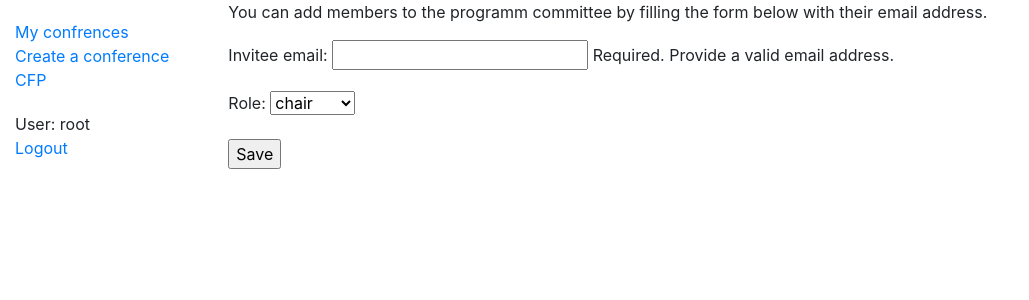
After one commit to H-Labani/PPCMS, a Django app: page /conference/invite/04eb92df-5736-4fbe-b561-385fcae289a8/ in a window 1280 px wide. The commit adds this page. Shown: the top 300 px of the page, without its empty margins (0-1029 px from the left). Run offline with Django 3.2, Linux system fonts and the light colour scheme; a user stored in the database is signed in; some libraries are stand-ins or nearby versions.

Commit message:
Created an conference invitaion model and configured the django-invitation tool. Invitations are now sent to the user via the main page.

```diff
--- a/cfp/urls.py
+++ b/cfp/urls.py
@@ -1,7 +1,7 @@
 from django.urls import path, include
-from .views import CFPView, CFPSearchResult
+from .views import CFPView #CFPSearchResult
 
 urlpatterns = [
     path('',  CFPView.as_view(), name='cfp-search'),
-    path('search/', CFPSearchResult.as_view(), name='cfp-search-result'),
+    #path('search/', CFPSearchResult.as_view(), name='cfp-search-result'),
 ]
--- a/cfp/views.py
+++ b/cfp/views.py
@@ -16,6 +16,7 @@ class CFPView(ListView):
         return queryset
 
 
+"""
 class CFPSearchResult(ListView):
     model = Conference
     template_name = "cfp_search_result.html"
@@ -23,3 +24,4 @@ class CFPSearchResult(ListView):
     def get_queryset(self):
         queryset = Conference.objects.filter(name__icontains=self.request.GET.get('search_term'), cfp__cfp_active=True)
         return queryset
+"""
--- a/conference/admin.py
+++ b/conference/admin.py
@@ -1,7 +1,8 @@
 from django.contrib import admin
-from .models import Conference
+from .models import Conference, ConferencePCMInvitations
 
 
 
 # Register your models here.
 admin.site.register(Conference)
+admin.site.register(ConferencePCMInvitations)
--- a/conference/forms.py
+++ b/conference/forms.py
@@ -1,14 +1,11 @@
 from django import forms
-from django.contrib.auth.forms import UserCreationForm
-from django.contrib.auth.models import User
-from django.contrib.auth.forms import AuthenticationForm
+from account.models import CustomUser
 
 
-class SignUpForm(UserCreationForm):
-    first_name = forms.CharField(max_length=30, required=False, help_text='Optional.')
-    last_name = forms.CharField(max_length=30, required=False, help_text='Optional.')
-    email = forms.EmailField(max_length=254, help_text='Required. Provide a valid email address.')
-
-    class Meta:
-        model = User
-        fields = ('username', 'first_name', 'last_name', 'email', 'password1', 'password2', )
+class InvitePCMForm(forms.Form):
+    invitee_email = forms.EmailField(max_length=254, help_text='Required. Provide a valid email address.', required=True)
+    roles = (
+        ('1','chair'),
+        ('2','member'),
+    )
+    role = forms.ChoiceField(choices= roles)
--- a/conference/templates/conference/conference_detail.html
+++ b/conference/templates/conference/conference_detail.html
@@ -14,6 +14,8 @@
   <p><strong>phase:</strong> {{ conference.phase }}</p>
   <p><strong>Program committee members:</strong> {{ conference.PCM }}</p>
   <p><strong>Chair:</strong> {{ conference.chair }}</p>
+
+  <a href="{% url 'invite-pcm' pk=conference.CID %}"> Add Program Committee Members</a>
 {% endblock %}
 
     {% block sidebar_conferences %} {% endblock %}
--- /dev/null
+++ b/conference/templates/invite_pcm.html
@@ -0,0 +1,14 @@
+{% extends "base_generic.html" %}
+
+{% block content %}
+
+<p>You can add members to the programm committee by filling the form below with their email address.</p>
+
+<form method="post">
+    {% csrf_token %}
+    {{ form.as_p }}
+    <input type="submit" value="Save">
+</form>
+
+
+{% endblock %}
--- a/conference/urls.py
+++ b/conference/urls.py
@@ -4,8 +4,9 @@ from conference import views
 urlpatterns = [
     path('', views.index, name='index'),
     path('<uuid:pk>', views.ConferenceDetailView.as_view(), name='conference-detail'),
-    path('create/', views.ConferenceCreate.as_view(), name='conference-create'),
-    path('<uuid:pk>/update/', views.ConferenceUpdate.as_view(), name='conference-update'),
-    path('<uuid:pk>/delete/', views.ConferenceDelete.as_view(), name='conference-delete'),
+    path('create', views.ConferenceCreate.as_view(), name='conference-create'),
+    path('update<uuid:pk>/', views.ConferenceUpdate.as_view(), name='conference-update'),
+    path('delete<uuid:pk>/', views.ConferenceDelete.as_view(), name='conference-delete'),
+    path('invite/<uuid:pk>/', views.InvitePCMView.as_view(), name='invite-pcm'),
 
 ]
--- a/conference/views.py
+++ b/conference/views.py
@@ -4,24 +4,32 @@ from django.views import generic
 from conference.models import Conference
 from django.contrib.auth.decorators import login_required
 from django.contrib.auth.mixins import LoginRequiredMixin
-from django.views.generic.edit import CreateView, UpdateView, DeleteView
+from django.views.generic.edit import CreateView, UpdateView, DeleteView, FormView
 from django.urls import reverse, reverse_lazy
-from guardian.shortcuts import assign_perm, get_objects_for_user, get_objects_for_group
+from guardian.shortcuts import assign_perm, get_objects_for_user
 from django.contrib.auth.models import Group
+from account.models import CustomUser
+from invitations.utils import get_invitation_model
+from .forms import InvitePCMForm
+from .models import ConferencePCMInvitations
 
 
 @login_required
 def index(request):
 
-    # List the conferences
+    # List the conferences and invitations
     conferences_list = get_objects_for_user(request.user, 'conference.view_conference')
+    invitations_list = ConferencePCMInvitations.objects.filter(invitee = request.user.email)
+
     # Create context
     context= {
         'conferences_list': conferences_list,
+        'invitations_list': invitations_list,
     }
 
     # Render the html page
     return render(request, 'index.html', context=context)
+
 
 # Display the details of a conference using the CID
 class ConferenceDetailView(LoginRequiredMixin ,generic.DetailView):
@@ -60,3 +68,27 @@ class ConferenceUpdate(LoginRequiredMixin, UpdateView):
 class ConferenceDelete(LoginRequiredMixin ,DeleteView):
     model = Conference
     success_url = reverse_lazy('index')
+
+
+# Invite PCM to the conference view
+class InvitePCMView(LoginRequiredMixin, FormView):
+
+    form_class = InvitePCMForm
+    template_name = 'invite_pcm.html'
+    success_url = 'invite_pcm_outcome.html'
+
+    def form_valid(self, form):
+        email = form.cleaned_data['invitee_email']
+        role = form.cleaned_data['role']
+        conference = Conference.objects.get(CID = self.kwargs['pk'])
+        try:
+            user = CustomUser.objects.get(email=email)
+            ConferencePCMInvitations.objects.create(inviter = self.request.user, invitee= email, conference = conference, role = role)
+        except CustomUser.DoesNotExist:
+            invitation = get_invitation_model()
+            invite = invitation.create(email, inviter= self.request.user)
+            invite.send_invitation(self.request)
+            ConferencePCMInvitations.objects.create(inviter = self.request.user, invitee= email, conference = conference, role = role)
+            return super().form_valid(form)
+
+        return super().form_valid(form)
```
Also changed, not shown: cfp/models.py (+10 -1 lines), conference/models.py (+18 -0 lines), conference/templates/index.html (+9 -0 lines), conference/migrations/0003_conferencepcminvitations.py (added), conference/migrations/0004_auto_20201129_1705.py (added), conference/migrations/0005_auto_20201129_1717.py (added), conference/templates/invite_pcm_outcome.html (added).
